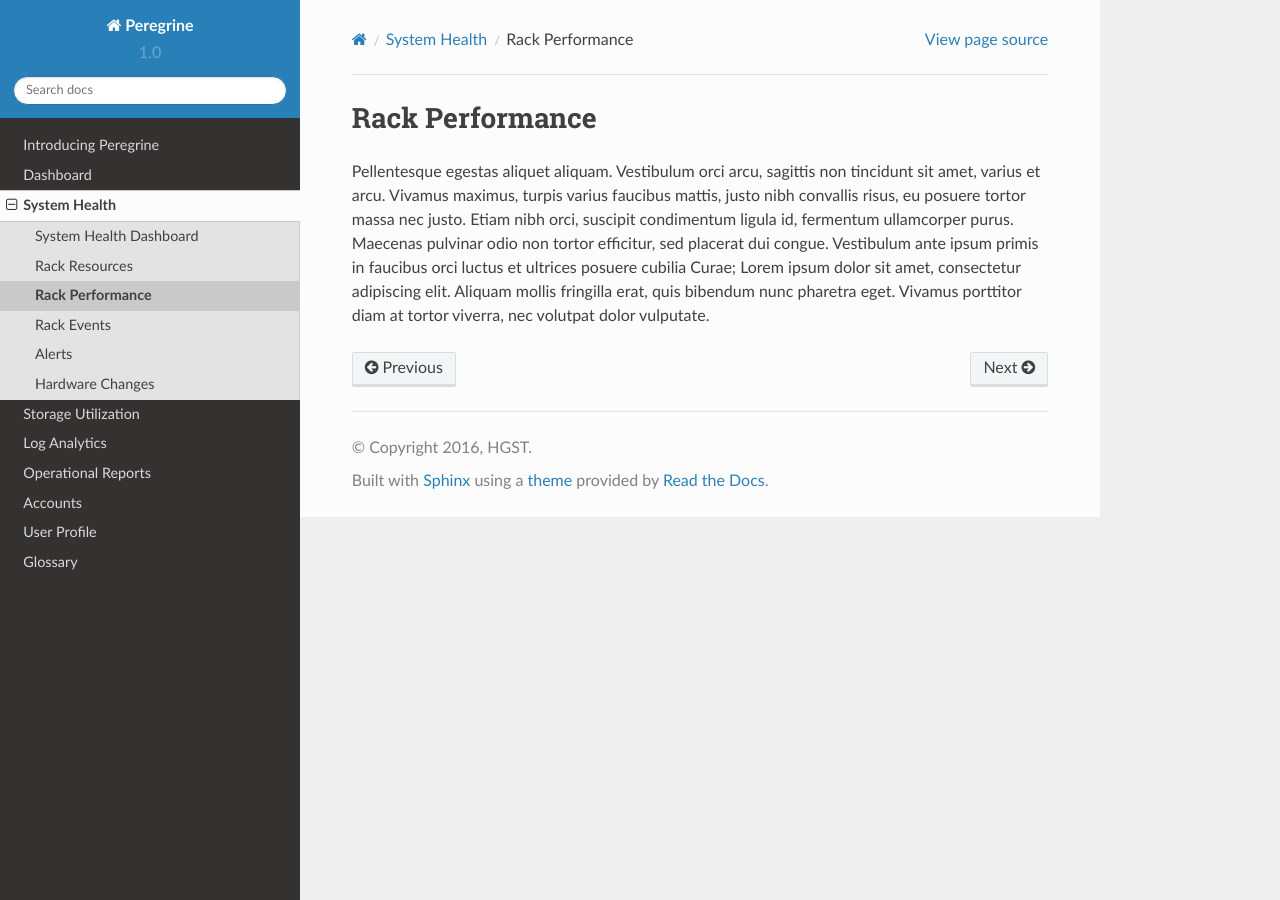
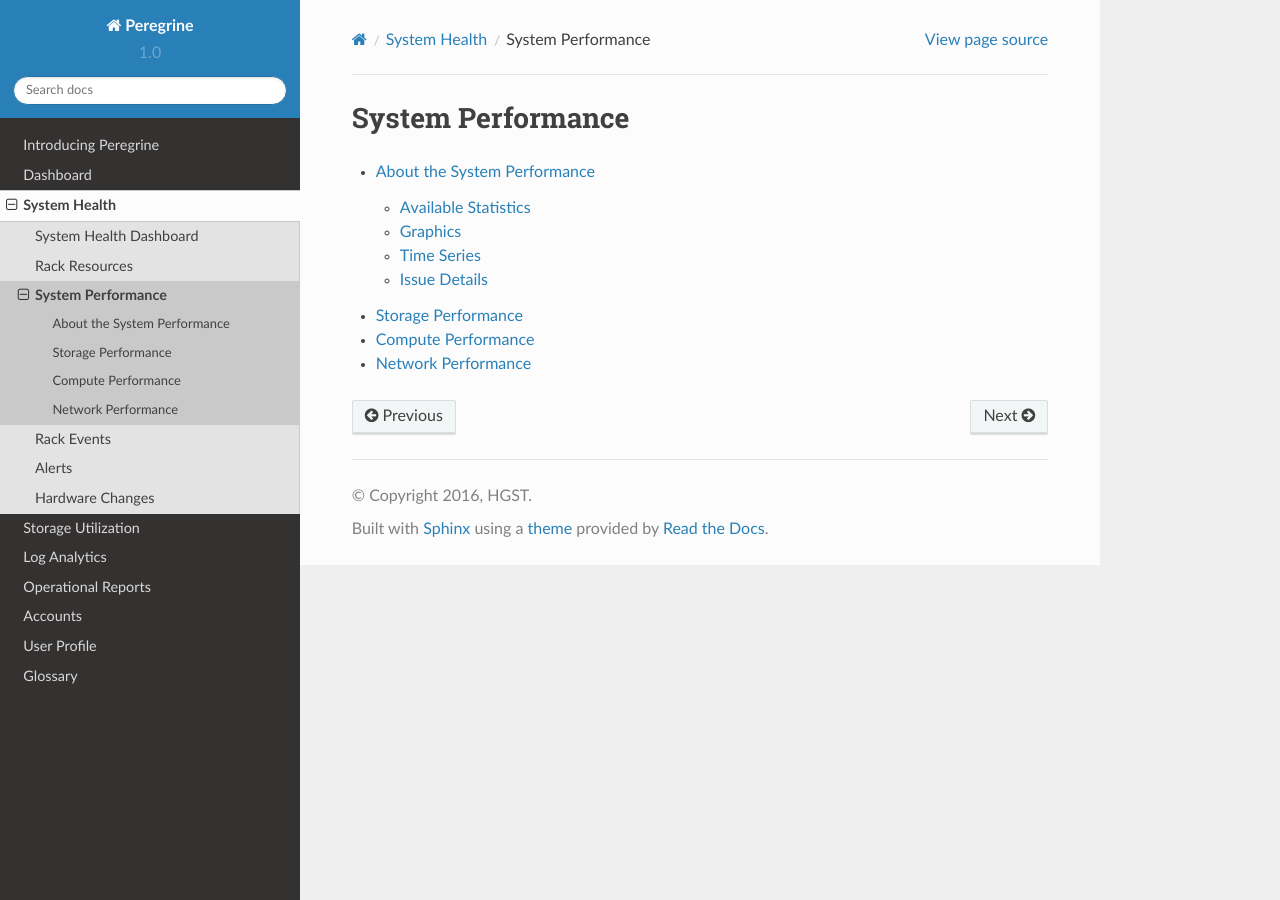
Before and after one commit to tdewolf/peregrine, a Sphinx documentation site: the page built from source/system_health/syshealth_performance/syshealth_performance.rst, in a window 1280 px wide. Built offline with Sphinx 7.4.7 and the Read the Docs theme 2.0.0, drawn with Linux system fonts in a browser that asks for light colours.

Commit message:
elaborate performance documentation

```diff
--- a/source/system_health/syshealth_performance/syshealth_performance.rst
+++ b/source/system_health/syshealth_performance/syshealth_performance.rst
@@ -1,12 +1,11 @@
-.. _rack_performance:
+.. _syshealth_performance:
 
-Rack Performance
-================
+System Performance
+==================
 
-Pellentesque egestas aliquet aliquam. Vestibulum orci arcu, sagittis non tincidunt sit amet, varius et
-arcu. Vivamus maximus, turpis varius faucibus mattis, justo nibh convallis risus, eu posuere tortor massa
-nec justo. Etiam nibh orci, suscipit condimentum ligula id, fermentum ullamcorper purus. Maecenas
-pulvinar odio non tortor efficitur, sed placerat dui congue. Vestibulum ante ipsum primis in faucibus
-orci luctus et ultrices posuere cubilia Curae; Lorem ipsum dolor sit amet, consectetur adipiscing elit.
-Aliquam mollis fringilla erat, quis bibendum nunc pharetra eget. Vivamus porttitor diam at tortor
-viverra, nec volutpat dolor vulputate.
+.. toctree::
+
+   general_performance.rst
+   storage_performance.rst
+   compute_performance.rst
+   network_performance.rst
```
Also changed, not shown: source/system_health/syshealth_performance/compute_performance.rst (added, +19 -0 lines), source/system_health/syshealth_performance/general_performance.rst (added, +92 -0 lines), source/system_health/syshealth_performance/network_performance.rst (added, +20 -0 lines), source/system_health/syshealth_performance/storage_performance.rst (added, +22 -0 lines).
